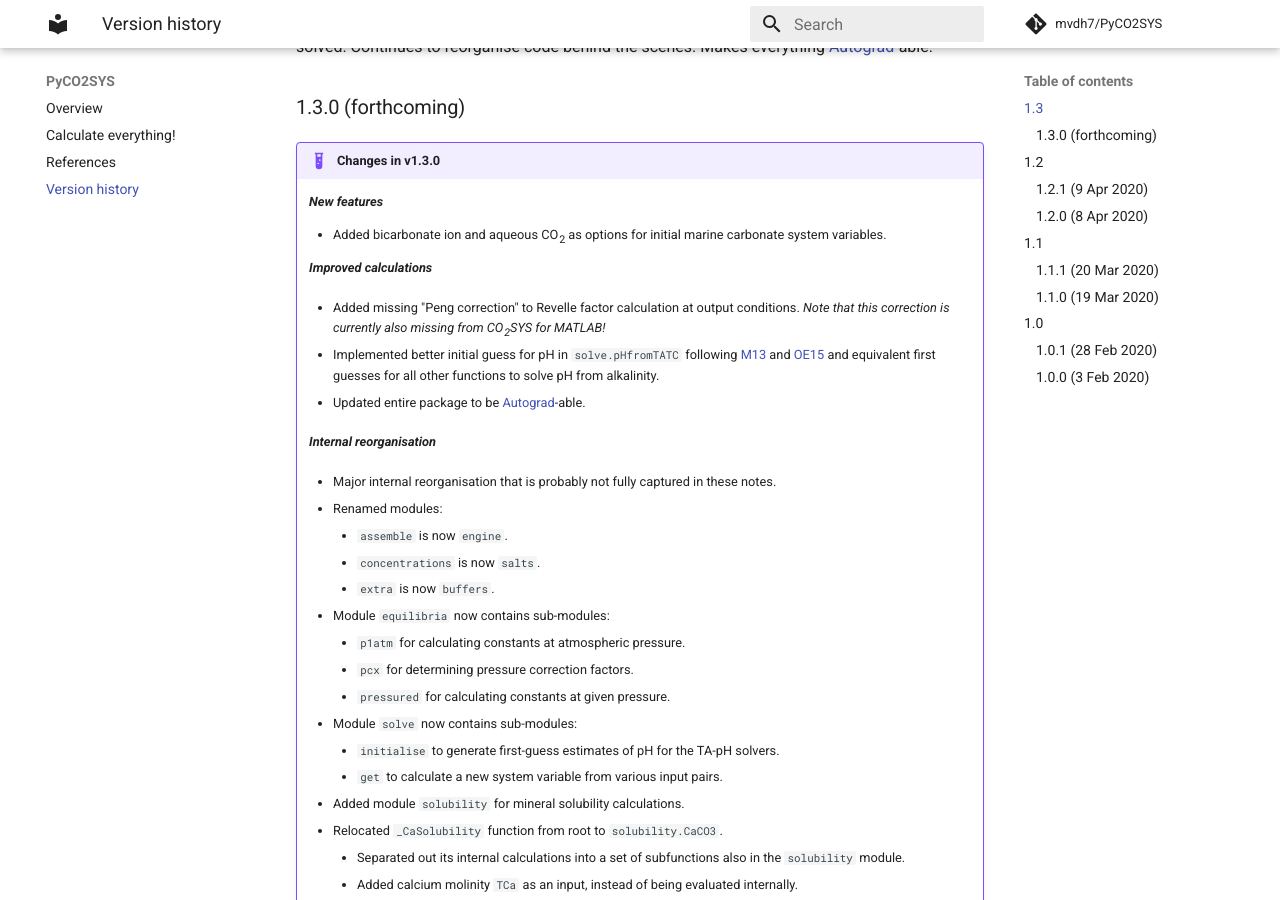
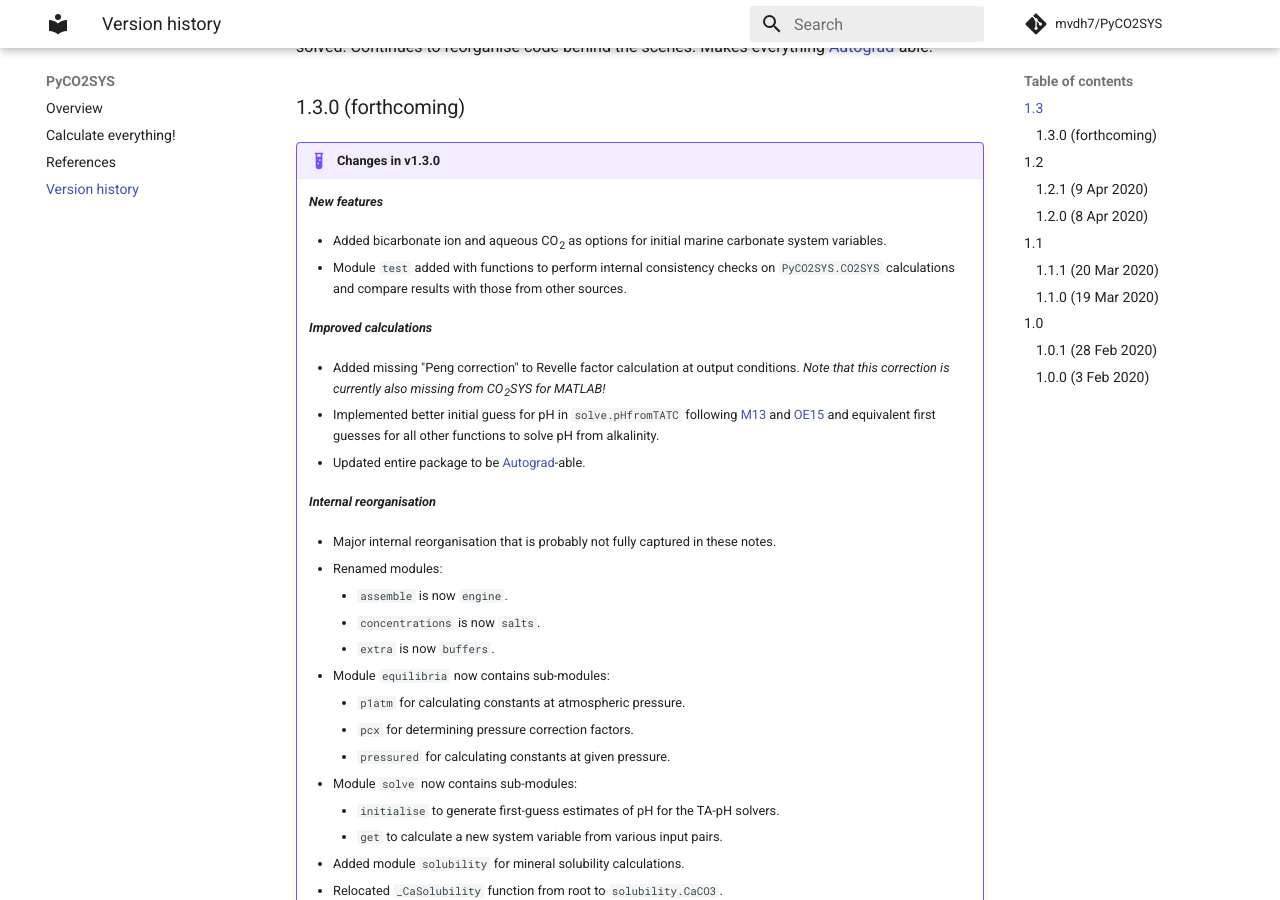
Before and after one commit to mvdh7/PyCO2SYS, an MkDocs documentation site: the page built from docs/versions.md, in a window 1280 px wide and 900 px high, scrolled down 677 px. Built offline with MkDocs 1.6.1 and Material for MkDocs 9.7.7, drawn with Linux system fonts in a browser that asks for light colours; formulas are drawn with MathJax 3; comment, search, counter and statistics services are not loaded.

Commit message:
Add note about new module `test`

```diff
--- a/docs/versions.md
+++ b/docs/versions.md
@@ -25,6 +25,8 @@ Adds bicarbonate ion and aqueous CO<sub>2</sub> as inputs from which the carbona
     ***New features***
 
     * Added bicarbonate ion and aqueous CO<sub>2</sub> as options for initial marine carbonate system variables.
+
+    * Module `test` added with functions to perform internal consistency checks on `PyCO2SYS.CO2SYS` calculations and compare results with those from other sources.
 
     ***Improved calculations***
 
```
